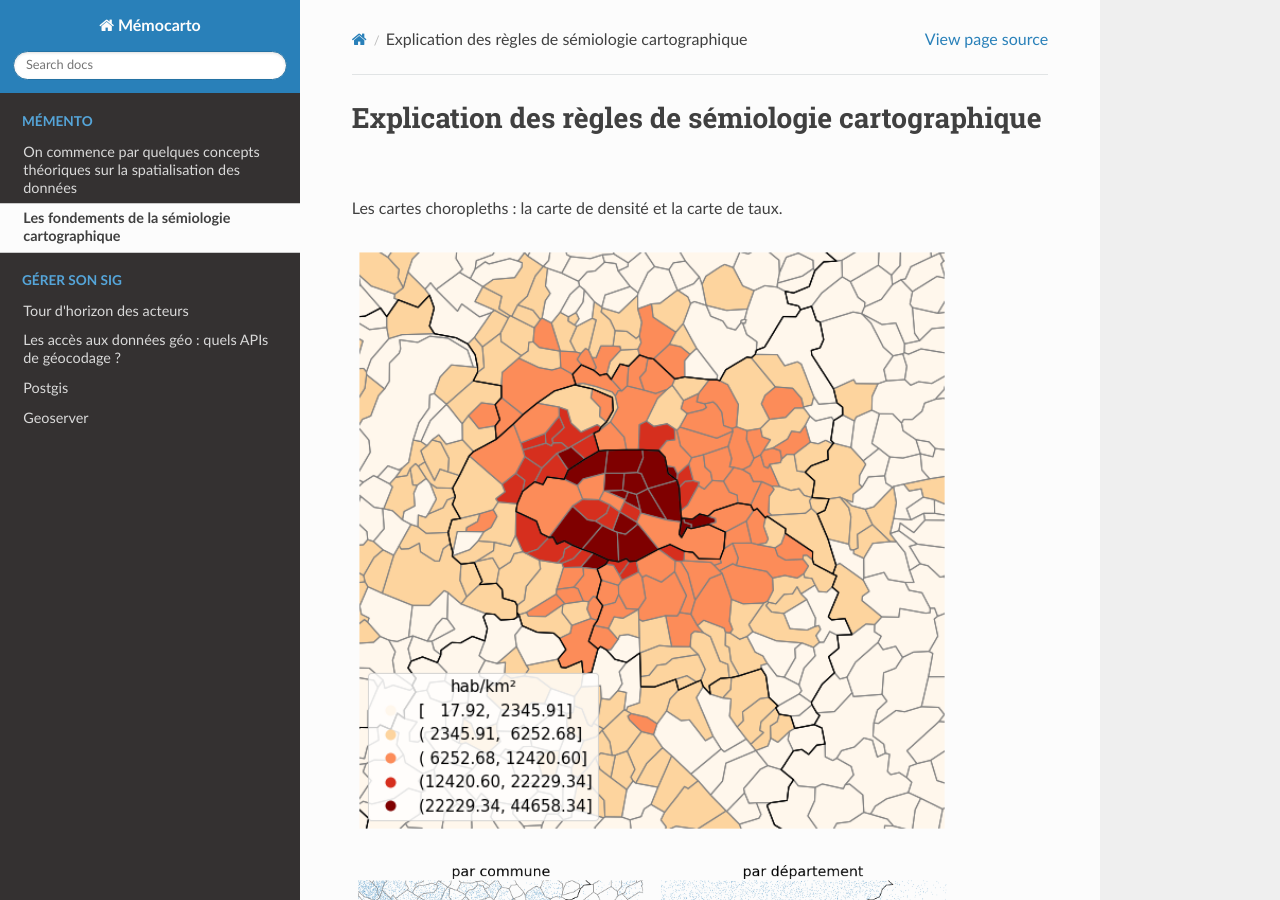
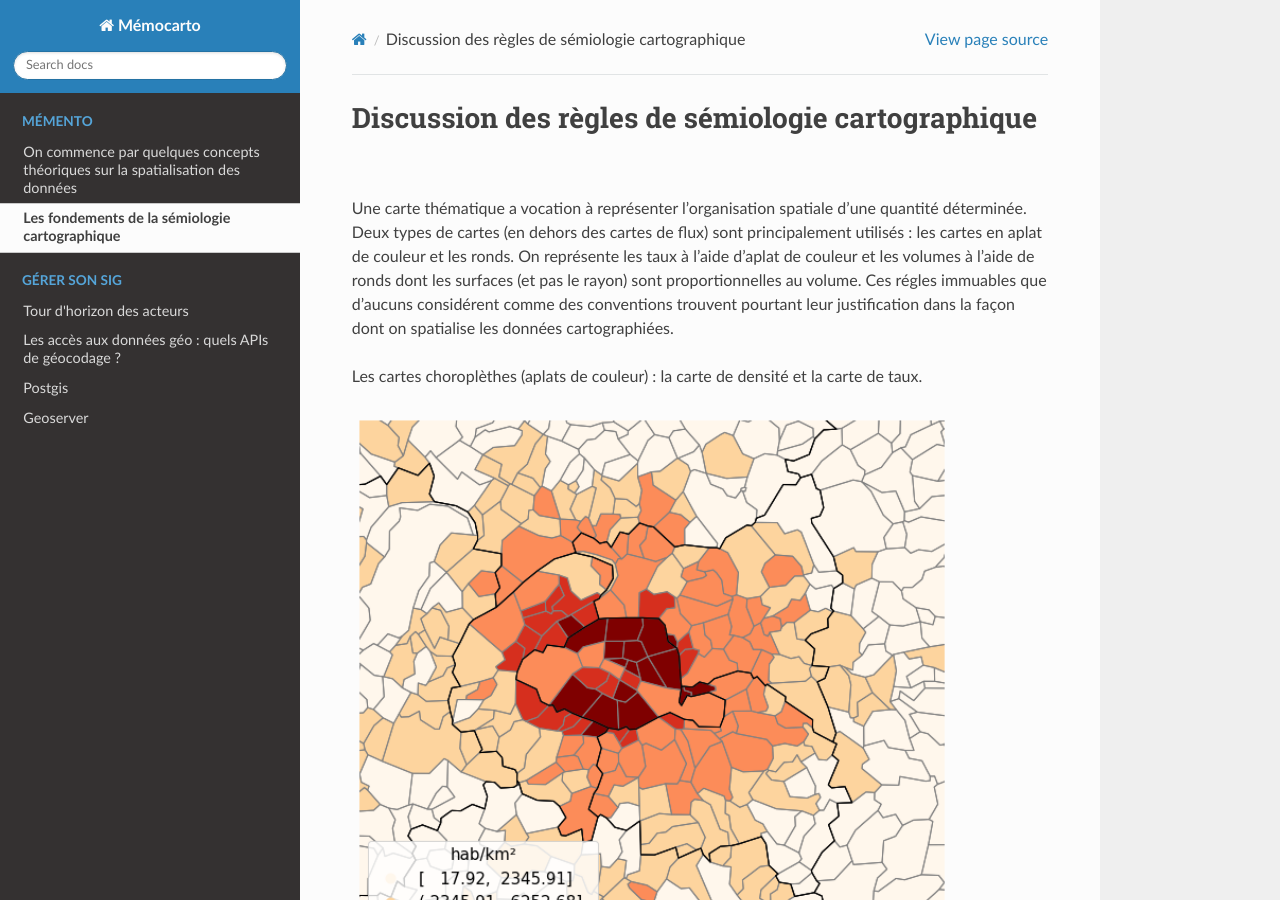
Before and after one commit to JulieDjidji/memocarto, a Sphinx documentation site: the page built from doc/source/semio.rst, in a window 1280 px wide and 900 px high. Built offline with Sphinx 7.4.7 and the Read the Docs theme 2.0.0, drawn with Linux system fonts in a browser that asks for light colours; pages that are not in the unit, such as notebooks, are missing from menus.

Commit message:
Update semio.rst

```diff
--- a/doc/source/semio.rst
+++ b/doc/source/semio.rst
@@ -1,7 +1,9 @@
-Explication des règles de sémiologie cartographique
-=====================================================
+Discussion des règles de sémiologie cartographique
+===================================================
 
-Les cartes choropleths : la carte de densité et la carte de taux.
+Une carte thématique a vocation à représenter l'organisation spatiale d'une quantité déterminée. Deux types de cartes (en dehors des cartes de flux) sont principalement utilisés : les cartes en aplat de couleur et les ronds. On représente les taux à l'aide d'aplat de couleur et les volumes à l'aide de ronds dont les surfaces (et pas le rayon) sont proportionnelles au volume. Ces régles immuables que d'aucuns considérent comme des conventions trouvent pourtant leur justification dans la façon dont on spatialise les données cartographiées.
+
+Les cartes choroplèthes (aplats de couleur) : la carte de densité et la carte de taux.
 
 .. figure:: _static/carte_densite.png
    :width: 600
```
